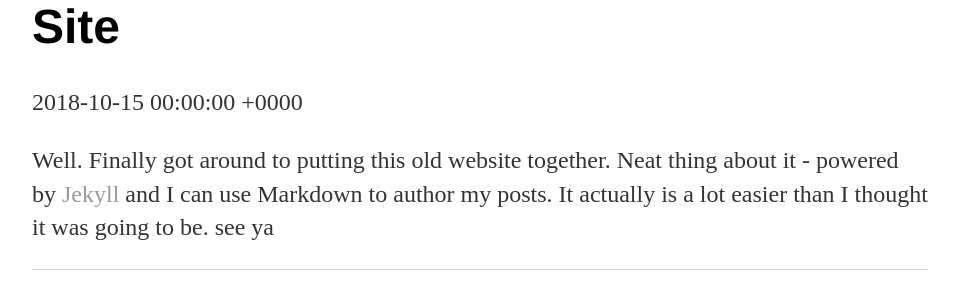
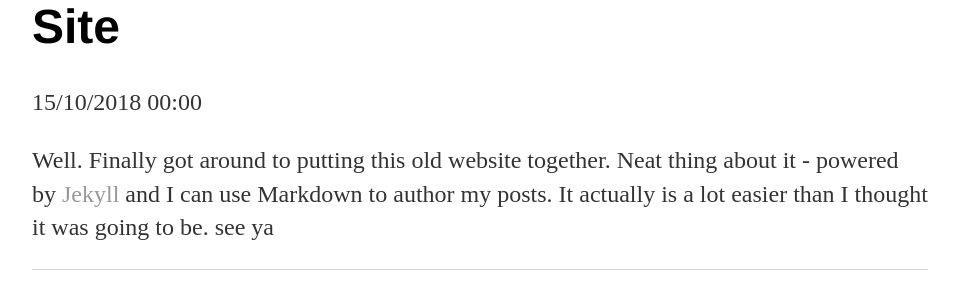
Before and after one commit to candreo/candreo.github.io, a Jekyll site: the page built from _posts/2018-10-15-new-site.md, in a window 1280 px wide. Shown: the part 166-448 px from the top of the page, without its empty margins (160-1119 px from the left). Built offline with Jekyll 4.4.1, drawn with Linux system fonts in a browser that asks for light colours.

Commit message:
Update post.html

```diff
--- a/_layouts/post.html
+++ b/_layouts/post.html
@@ -2,7 +2,7 @@
 layout: default
 ---
 <h1>{{ page.title }}</h1>
-<p class="meta">{{ page.date}}</p>
+<p class="meta">{{ page.date | date: "%-d/%-m/%Y %H:%M"}}</p>
 
 <div class="post">
   {{ content }}
```
